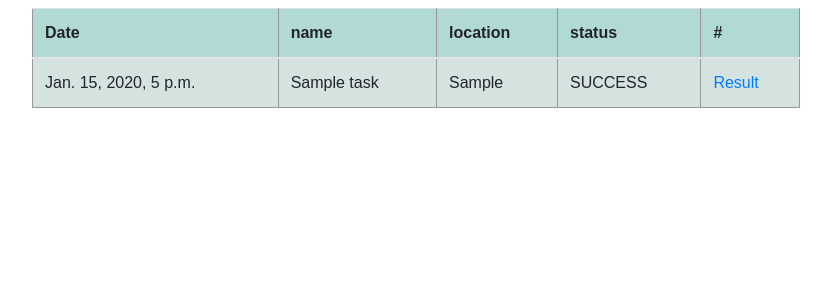
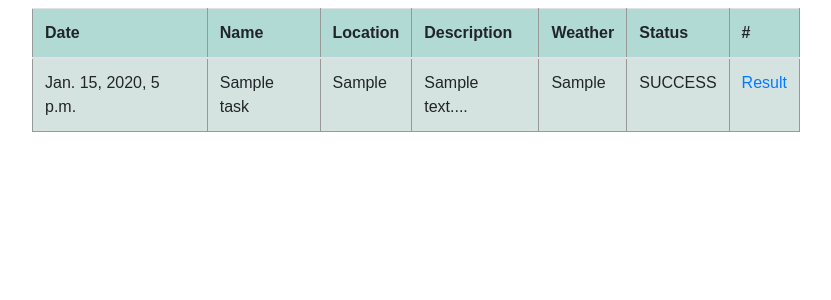
Before and after one commit to 6310682619/traffic-monitoring, a Django app: page /mytask/ in a window 1280 px wide. Shown: the part 116-416 px from the top of the page, without its empty margins (224-1055 px from the left). Run offline with Django 4.2, Linux system fonts and the light colour scheme; a user stored in the database is signed in; data comes from the database, SQL or seed files in the repository; tables that the repository leaves empty hold one stand-in row (values such as "Sample post"); parts of the project's set-up code (start-up, migrations or seed data) failed here and were passed over; some libraries are stand-ins or nearby versions.

Commit message:
add column: description weather edit result

```diff
--- a/trafficmonitoring/task/templates/task/mytask.html
+++ b/trafficmonitoring/task/templates/task/mytask.html
@@ -10,9 +10,11 @@
             <thead>
                 <tr>
                   <th scope="col">Date</th>
-                  <th scope="col">name</th>
-                  <th scope="col">location</th>
-                  <th scope="col">status</th>
+                  <th scope="col">Name</th>
+                  <th scope="col">Location</th>
+                  <th scope="col">Description</th>
+                  <th scope="col">Weather</th>
+                  <th scope="col">Status</th>
                   <th scope="col">#</th>
                 </tr>
               </thead>
@@ -23,8 +25,16 @@
                         <td>{{t.date_time}}</td>
                         <td>{{t.name}}</td>
                         <td>{{t.location}}</td>
+                        <td>{{t.description|slice:20}}...</td>
+                        <td>{{t.weather}}</td>
                         <td>{{t.status}}</td>
-                        <td><a href="{% url 'task:result' t.id %}">Result</a></td>
+                        <td>
+                            {% if t.status == "SUCCESS" %}
+                                <a href="{% url 'task:result' t.id %}">Result</a>
+                            {% else %}
+                                <a>Result</a>
+                            {%endif%}
+                        </td>
                     </tr>
                 </form>
             {% endfor %}
```
